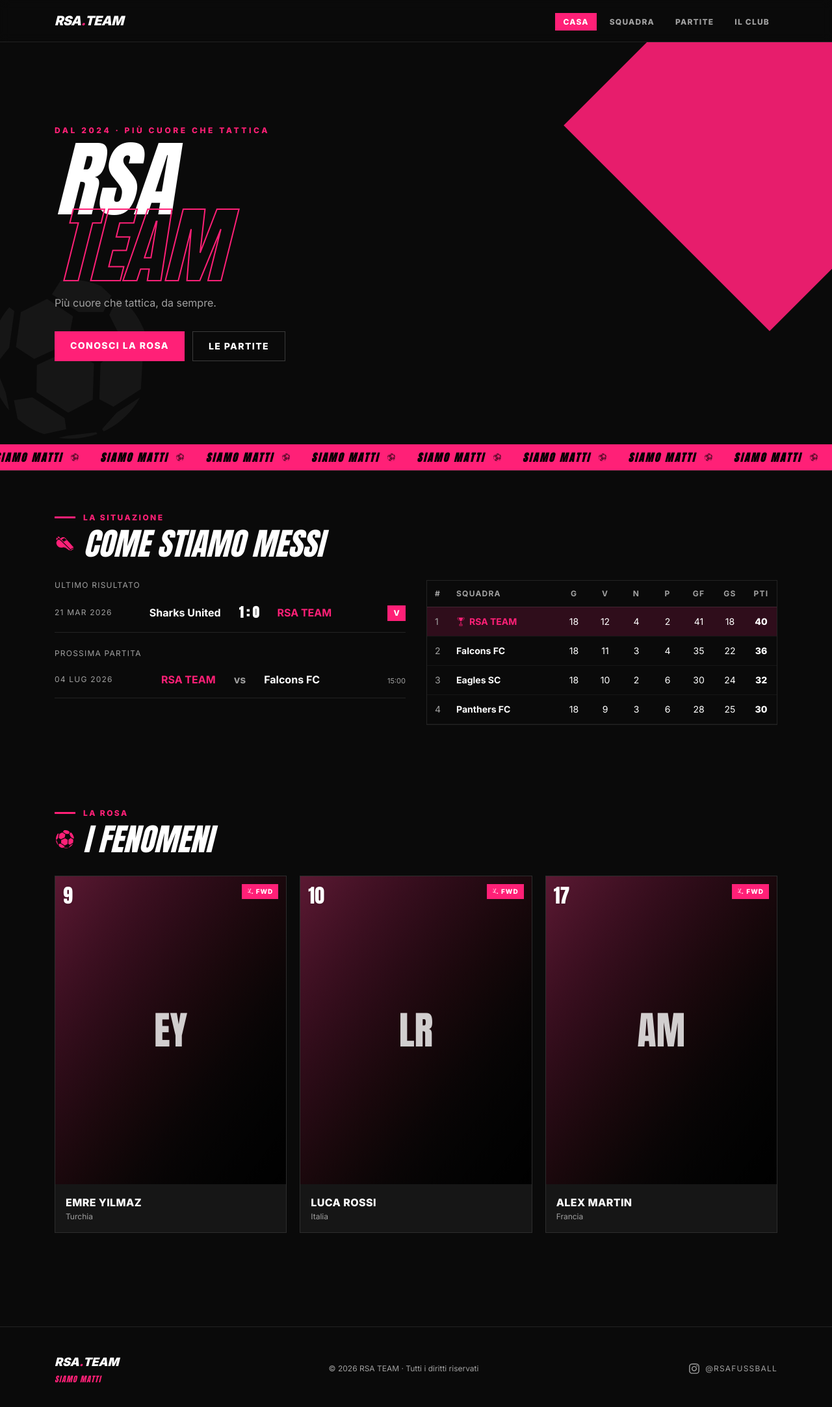
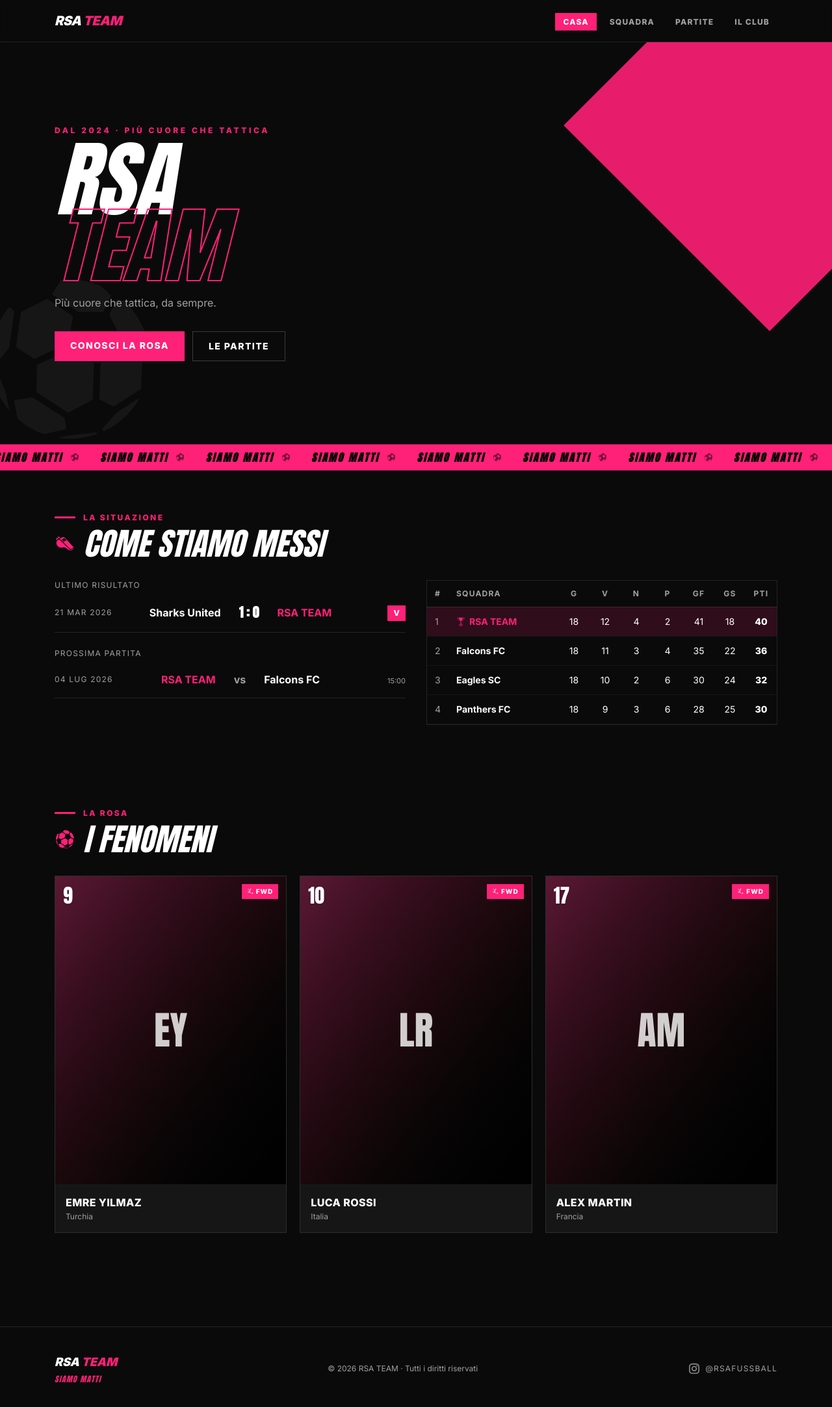
Before and after one commit to hihelloluigi/rsa-team, a Next.js app: page / in a window 1280 px wide. Shown: the top 2166 px of the page at 65% size. Built offline with nearby package versions, Linux system fonts and the light colour scheme.

Commit message:
style: restyle logo wordmark (RSA white, TEAM rose, no dot)

```diff
--- a/src/components/Footer.tsx
+++ b/src/components/Footer.tsx
@@ -5,7 +5,7 @@ export default function Footer() {
     <footer className="border-t border-white/10 mt-20">
       <div className="mx-auto max-w-6xl px-5 py-10 flex flex-col sm:flex-row items-center justify-between gap-4 text-sm text-muted">
         <div className="flex flex-col items-center sm:items-start gap-1">
-          <span className="font-black italic text-fg text-lg">RSA<span className="text-accent">.</span>TEAM</span>
+          <span className="font-black italic text-fg text-lg">RSA <span className="text-accent">TEAM</span></span>
           <span className="font-display italic uppercase text-accent tracking-widest text-xs">SIAMO MATTI</span>
         </div>
         <span className="text-xs">© 2026 RSA TEAM · Tutti i diritti riservati</span>
--- a/src/components/Navbar.tsx
+++ b/src/components/Navbar.tsx
@@ -15,7 +15,7 @@ export default function Navbar() {
     <header className="sticky top-0 z-50 bg-bg/90 backdrop-blur border-b border-white/10">
       <nav className="mx-auto max-w-6xl px-3 sm:px-5 h-16 flex items-center justify-between">
         <Link href="/" className="font-black italic text-lg sm:text-xl tracking-tight shrink-0">
-          RSA<span className="text-accent">.</span>TEAM
+          RSA <span className="text-accent">TEAM</span>
         </Link>
         <ul className="flex gap-1 sm:gap-2">
           {links.map((l) => {
```
